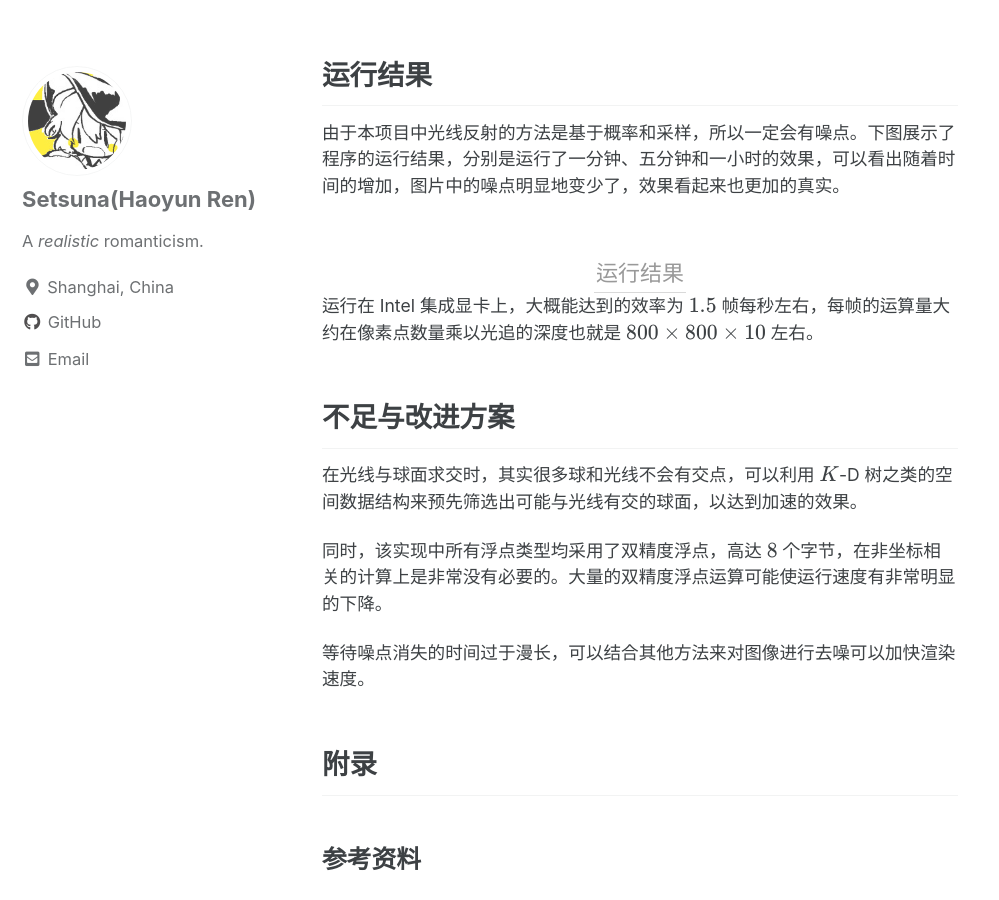
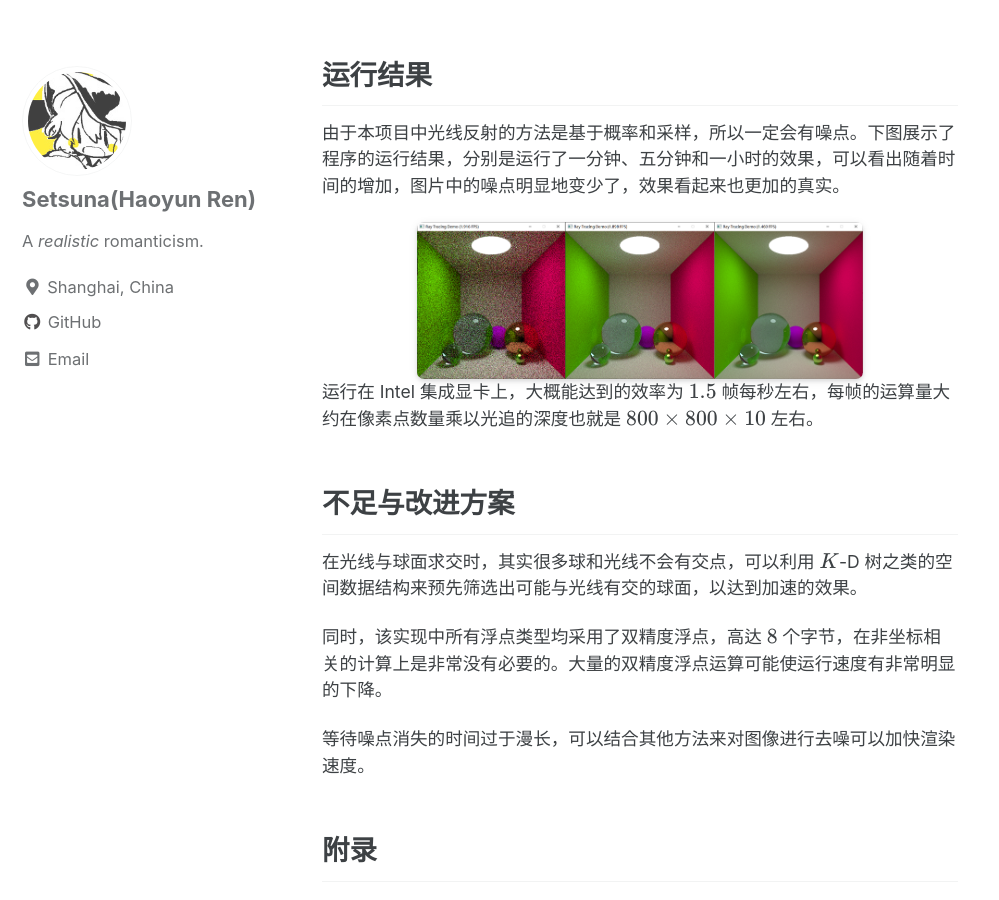
Before and after one commit to SetsunaChyan/SetsunaChyan.github.io, a Jekyll site: the page built from _posts/2021-12-30-Ray Tracing with OpenCL and OpenGL.md, in a window 1280 px wide and 900 px high, scrolled down 7698 px. Shown: the whole window, without its empty margins (0-999 px from the left). Built offline with Jekyll 4.4.1, drawn with Linux system fonts in a browser that asks for light colours; cached includes are drawn as plain includes; formulas are drawn with MathJax 3.

Commit message:
modified pics

```diff
--- a/_posts/2021-12-30-Ray Tracing with OpenCL and OpenGL.md
+++ b/_posts/2021-12-30-Ray Tracing with OpenCL and OpenGL.md
@@ -263,13 +263,7 @@ $$
 <center>
     <img style="border-radius: 0.3125em;
     box-shadow: 0 2px 4px 0 rgba(34,36,38,.12),0 2px 10px 0 rgba(34,36,38,.08);"
-    src="assets/images/posts/RayTracingLab/rtlab3.png" width = "70%" alt=""/>
-    <br>
-    <div style="color:orange; border-bottom: 1px solid #d9d9d9;
-    display: inline-block;
-    color: #999;
-    padding: 2px;">运行结果
-  	</div>
+    src="/assets/images/posts/RayTracingLab/rtlab3.png" width = "70%" alt=""/>
 </center>
 
 
```
